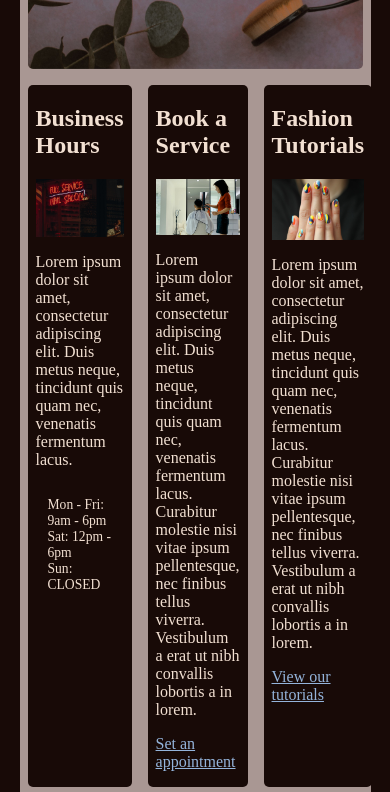
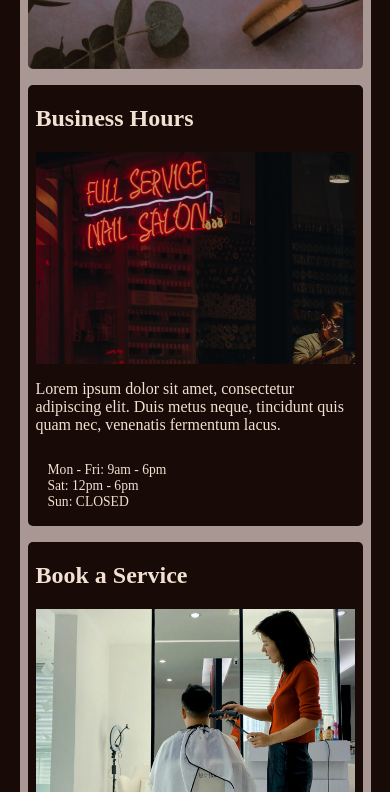
Before and after one commit to notcarbide/htmlcss-example_HD, a plain HTML site: page index.html in a window 390 px wide. Shown: the part 705-1497 px from the top of the page. Drawn offline with Linux system fonts and the light colour scheme.

Commit message:
index: Add responsiveness for smaller screens
Add a media breakpoint to adjust the flexbox direction for small
screens.

Signed-off-by: notcarbide <luis@0k.cx>

```diff
--- a/css/styles.css
+++ b/css/styles.css
@@ -50,6 +50,12 @@ nav li {
 section {
     display: flex;
     background-color: #A99793;
+}
+
+@media screen and (max-width: 576px) {
+    section{
+        flex-direction: column;
+    }
 }
 
 article {
```
